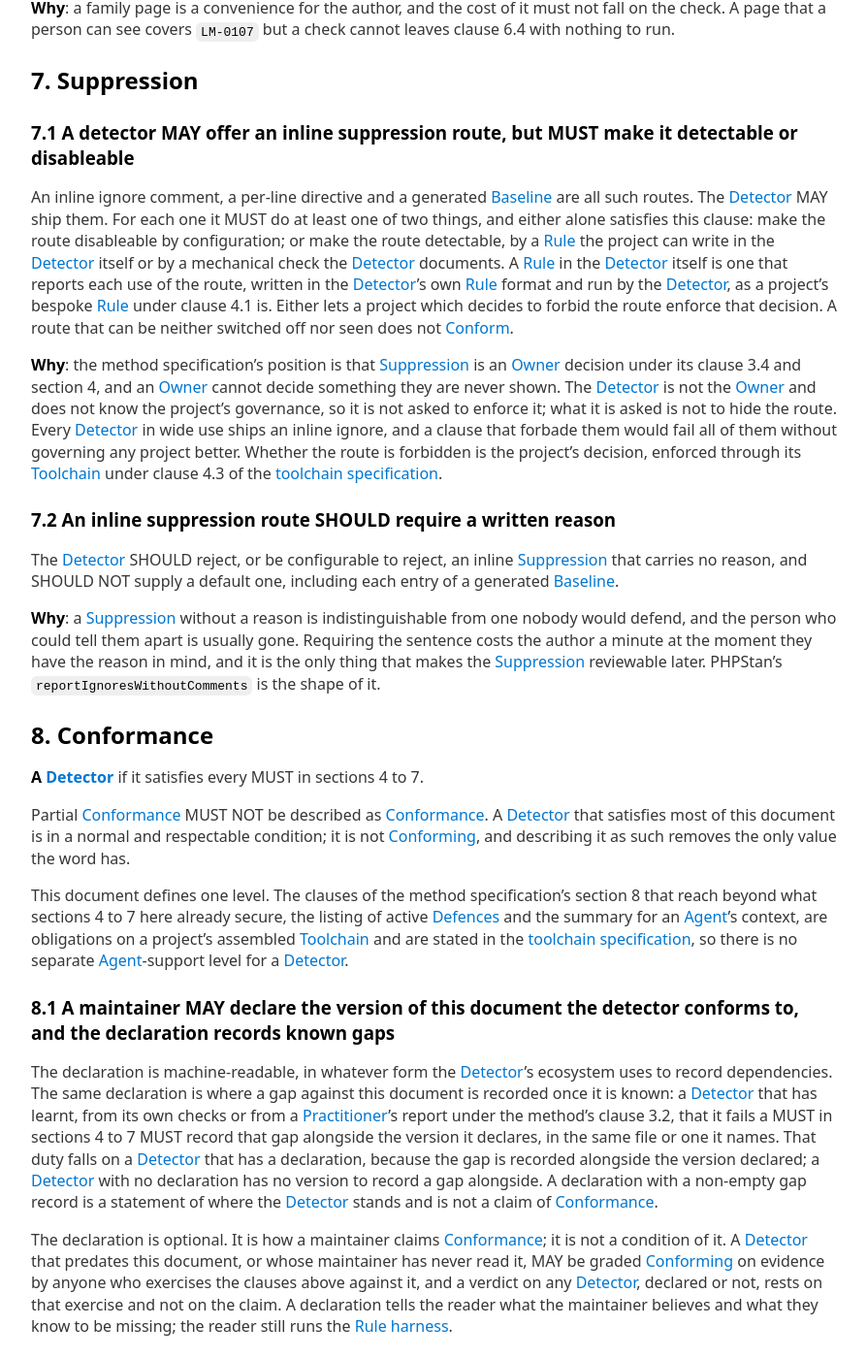
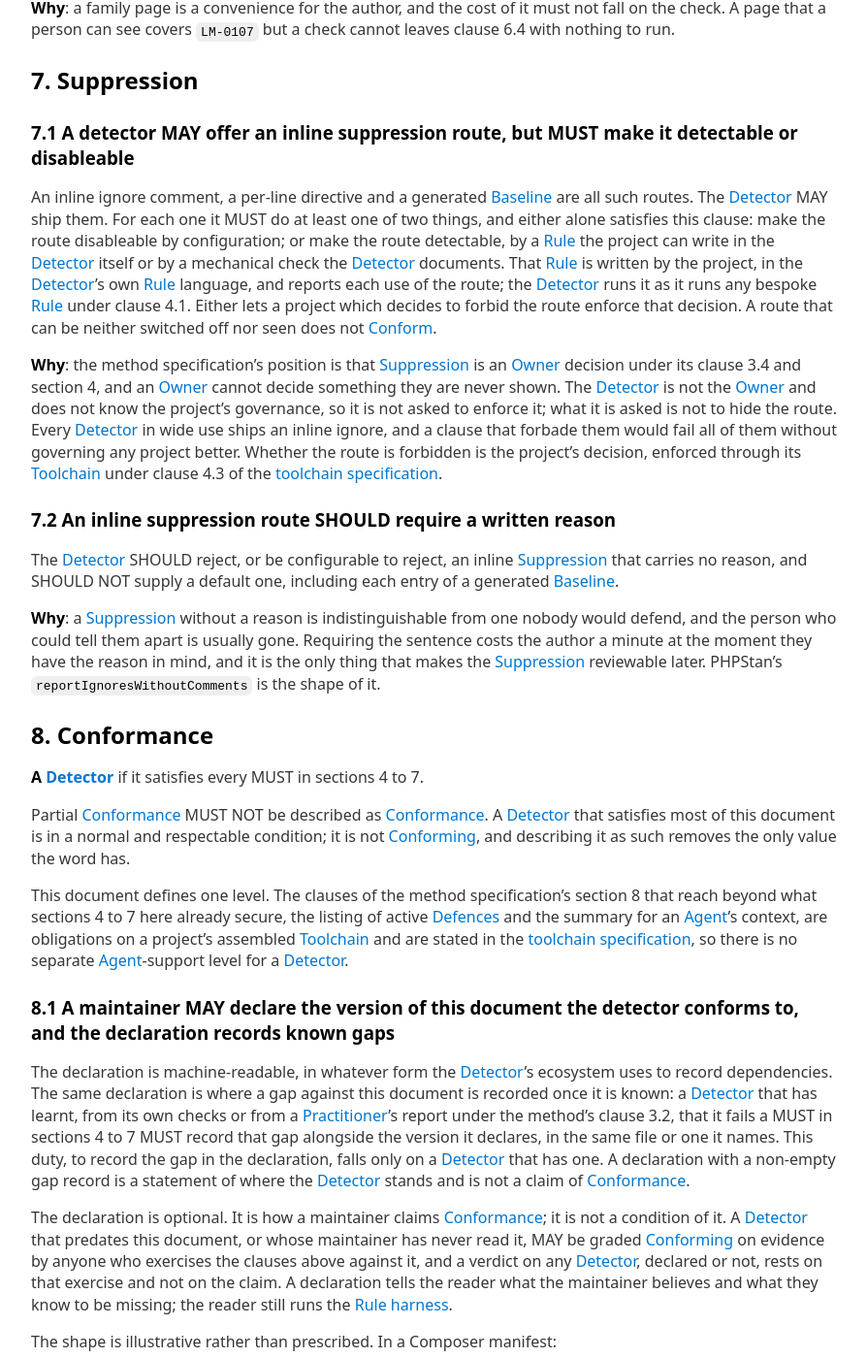
Before and after one commit to Defence-Before-Fix/defence-before-fix.github.io, a Jekyll site: the page built from DETECTOR-SPEC.md, in a window 1280 px wide and 1400 px high, scrolled down 6416 px. Shown: the whole window at 97% size, without its empty margins (192-1086 px from the left). Built offline with Jekyll 4.4.1, drawn with Linux system fonts in a browser that asks for light colours; our own code applies the rules of GitHub Pages for plain Markdown files.

Commit message:
Detector 7.1 and 8.1: the passages run 39 failed on, made clearer
Clause 7.1 says plainly that the rule detecting an inline suppression route
is written by the project, in the detector's own rule language, and run by
the detector as any bespoke rule under clause 4.1; the keyed MUST sentence is
unchanged. Clause 8.1's sentence on whom the gap duty falls is shorter and
names the duty it limits. No obligation changed.

Co-Authored-By: Claude Opus 5.5 <noreply@anthropic.com>

```diff
--- a/DETECTOR-SPEC.md
+++ b/DETECTOR-SPEC.md
@@ -277,9 +277,9 @@ An inline ignore comment, a per-line directive and a generated [Baseline] are al
 routes. The [Detector] MAY ship them. For each one it MUST do at least one of two things, and either
 alone satisfies this clause: make the route disableable by configuration; or make the route
 detectable, by a [Rule] the project can write in the [Detector] itself or by a mechanical check
-the [Detector] documents. A [Rule] in the [Detector] itself is one that reports each use of the
-route, written in the [Detector]'s own [Rule] format and run by the [Detector], as a project's
-bespoke [Rule] under clause 4.1 is. Either lets a project which decides to forbid
+the [Detector] documents. That [Rule] is written by the project, in the [Detector]'s own [Rule]
+language, and reports each use of the route; the [Detector] runs it as it runs any bespoke
+[Rule] under clause 4.1. Either lets a project which decides to forbid
 the route enforce that decision. A route that can be neither switched off nor seen does not [Conform].
 
 **Why**: the method specification's position is that [Suppression] is an [Owner]
@@ -321,9 +321,8 @@ The declaration is machine-readable, in whatever form the [Detector]'s ecosystem
 record dependencies. The same declaration is where a gap against this document is recorded once it is
 known: a [Detector] that has learnt, from its own checks or from a [Practitioner]'s
 report under the method's clause 3.2, that it fails a MUST in sections 4 to 7 MUST record that gap
-alongside the version it declares, in the same file or one it names. That duty falls on a
-[Detector] that has a declaration, because the gap is recorded alongside the version declared; a
-[Detector] with no declaration has no version to record a gap alongside. A declaration with a non-empty
+alongside the version it declares, in the same file or one it names. This duty, to record the gap
+in the declaration, falls only on a [Detector] that has one. A declaration with a non-empty
 gap record is a statement of where the [Detector] stands and is not a claim of
 [Conformance].
 
```
Also changed, not shown: CHANGELOG.md.
